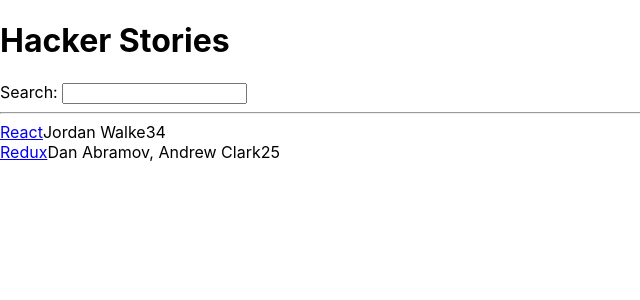
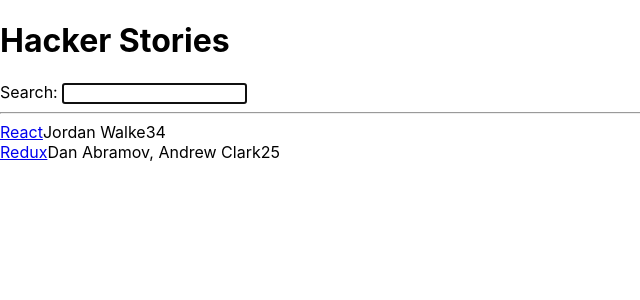
Before and after one commit to dieguiviti/hacker-stories, a React (Create React App) app: page / in a window 1280 px wide. Shown: the top 300 px of the page, without its empty margins (0-640 px from the left). Built offline with nearby package versions, Linux system fonts and the light colour scheme.

Commit message:
Imperative example using useRef & useEffect to programatically focus inp

```diff
--- a/src/App.js
+++ b/src/App.js
@@ -67,6 +67,7 @@
         onInputChange={handleSearch}
         type='search'
         id='search'
+        isFocused
       >
         Search:
       </InputWithLabel>
@@ -109,11 +110,25 @@
   onInputChange,
   type,
   children,
-}) => (
+  isFocused,
+}) => {
+  // Input reference
+  const inputRef = React.useRef()
+
+  // Side effect to programmatically focus component
+  React.useEffect(() => {
+    if (isFocused && inputRef.current) {
+      inputRef.current.focus()
+    }
+  }, [isFocused])
+
+  return (
     <>
       <label htmlFor={id}>{children}</label>
       &nbsp;
       <input
+        ref={inputRef}
+        autoFocus={isFocused}
         id={id}
         type={type}
         onChange={onInputChange}
@@ -121,5 +136,6 @@
       />
     </>
   )
+}
 
 export default App
```
Also changed, not shown: 1 other file (tests, documents, lock files or other folders). Lines whose indentation alone changed are shown as unchanged.
